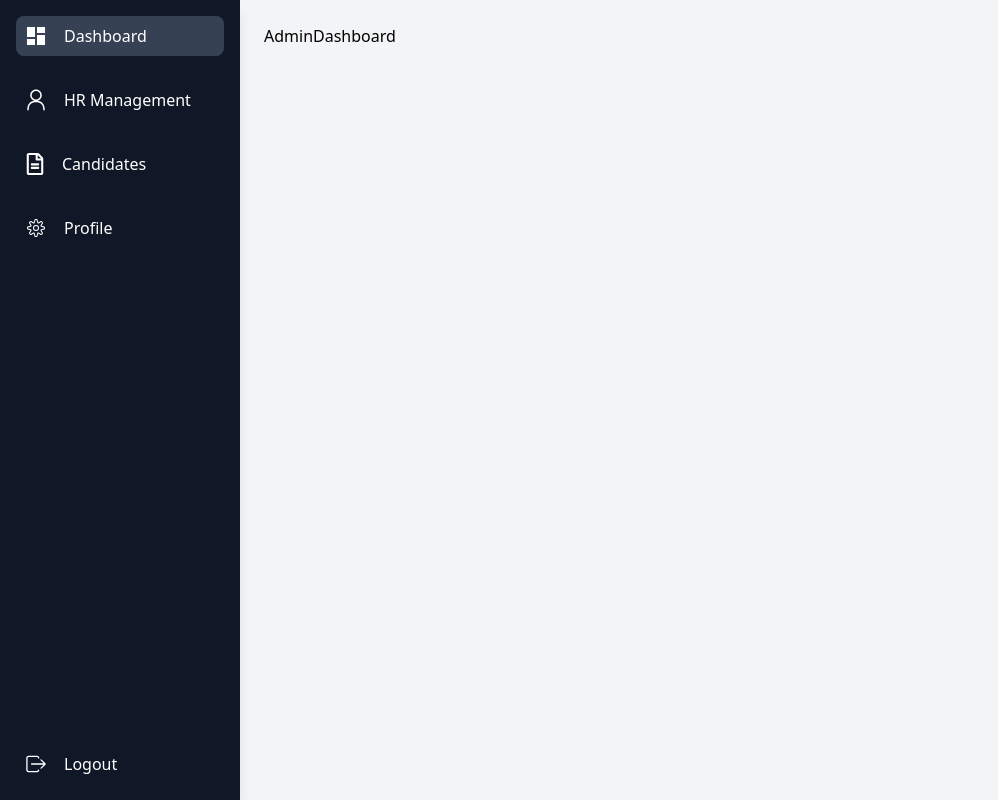
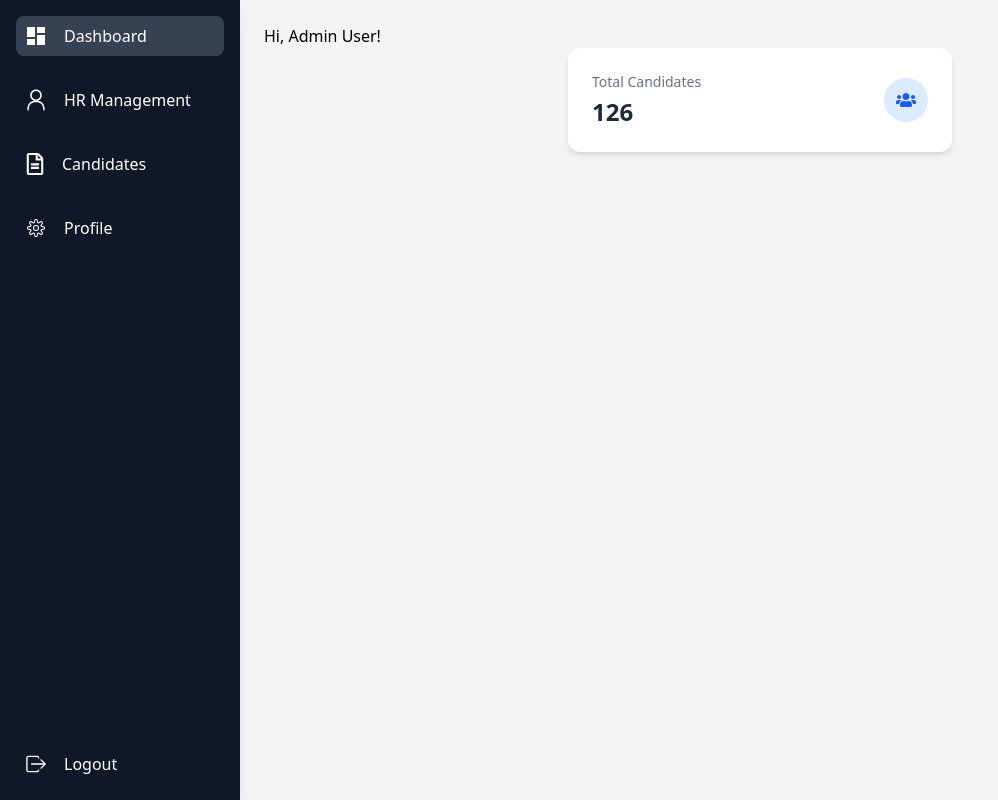
Before and after one commit to Ahmed-Silat/FYP, a React (Vite) app in the folder fyp-frontend/: page /admin/dashboard in a window 1280 px wide. Shown: the whole page, without its empty margins (0-998 px from the left). Built offline with nearby package versions, Linux system fonts and the light colour scheme; no server answers.

Commit message:
admin dashboard UI has been set up

```diff
--- /dev/null
+++ b/fyp-frontend/src/Components/InfoCard.jsx
@@ -0,0 +1,17 @@
+import React from "react";
+
+const InfoCard = ({ title, value, icon: Icon }) => {
+  return (
+    <div className="bg-white rounded-xl shadow-md p-4 md:p-6 flex items-center justify-between w-full max-w-sm mx-auto hover:shadow-lg transition-shadow duration-300">
+      <div>
+        <h4 className="text-sm text-gray-500">{title}</h4>
+        <p className="text-2xl font-bold text-gray-800 mt-1">{value}</p>
+      </div>
+      <div className={"text-blue-600 bg-blue-100 rounded-full p-3"}>
+        {Icon && <Icon className="text-xl" />}
+      </div>
+    </div>
+  );
+};
+
+export default InfoCard;
--- a/fyp-frontend/src/pages/admin/AdminDashboard.jsx
+++ b/fyp-frontend/src/pages/admin/AdminDashboard.jsx
@@ -1,7 +1,19 @@
 import React from "react";
+import InfoCard from "../../Components/InfoCard";
+import { FaUsers } from "react-icons/fa";
 
 const AdminDashboard = () => {
-  return <div>AdminDashboard</div>;
+  return (
+    <div>
+      <div>
+        <h2>Hi, Admin User!</h2>
+      </div>
+
+      <div>
+        <InfoCard title={"Total Candidates"} value={"126"} icon={FaUsers} />
+      </div>
+    </div>
+  );
 };
 
 export default AdminDashboard;
```
